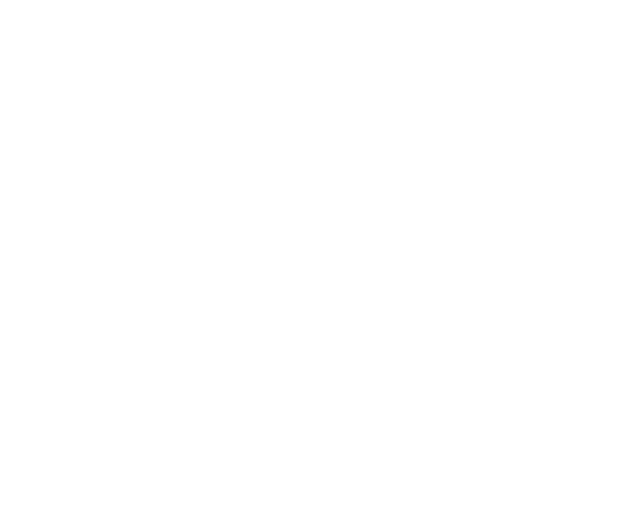
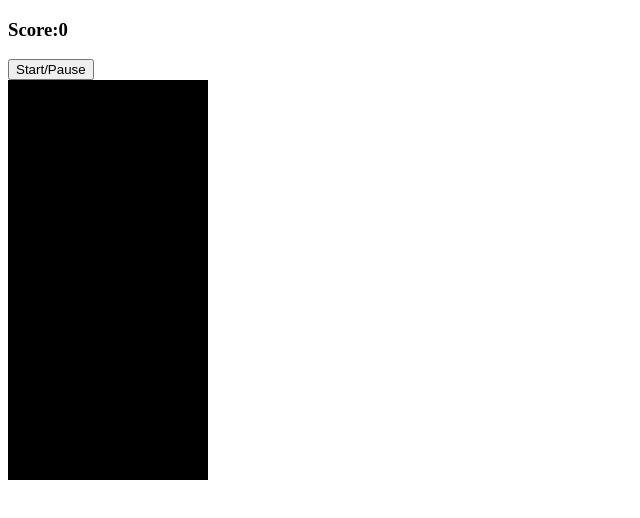
Before and after one commit to kmcervan/tetris-basic, a website: page index.html in a window 1280 px wide. Shown: the whole page, without its empty margins (0-640 px from the left). Drawn offline with Linux system fonts and the light colour scheme.

Commit message:
added html, css

```diff
--- a/app.js
+++ b/app.js
@@ -0,0 +1,6 @@
+document.addEventListener('DOMContentLoaded', () => {
+
+
+
+
+})
--- a/index.html
+++ b/index.html
@@ -2,7 +2,216 @@
 <html lang="en" dir="ltr">
     <head>
         <meta charset="utf-8">
-        <script src="app.js"></script>
+        <script src="app.js" charset="utf-8"></script>
+        <link rel='stylesheet' href='style.css'></link>
         <title>Basic Tetris</title>
     </head>
+    <body>
+
+        <h3>Score:<span id='Score'>0</span></h3>
+        <button id='start-but'>Start/Pause</button>
+
+        <div class="grid">
+            <div></div>
+            <div></div>
+            <div></div>
+            <div></div>
+            <div></div>
+            <div></div>
+            <div></div>
+            <div></div>
+            <div></div>
+            <div></div>
+            <div></div>
+            <div></div>
+            <div></div>
+            <div></div>
+            <div></div>
+            <div></div>
+            <div></div>
+            <div></div>
+            <div></div>
+            <div></div>
+            <div></div>
+            <div></div>
+            <div></div>
+            <div></div>
+            <div></div>
+            <div></div>
+            <div></div>
+            <div></div>
+            <div></div>
+            <div></div>
+            <div></div>
+            <div></div>
+            <div></div>
+            <div></div>
+            <div></div>
+            <div></div>
+            <div></div>
+            <div></div>
+            <div></div>
+            <div></div>
+            <div></div>
+            <div></div>
+            <div></div>
+            <div></div>
+            <div></div>
+            <div></div>
+            <div></div>
+            <div></div>
+            <div></div>
+            <div></div>
+            <div></div>
+            <div></div>
+            <div></div>
+            <div></div>
+            <div></div>
+            <div></div>
+            <div></div>
+            <div></div>
+            <div></div>
+            <div></div>
+            <div></div>
+            <div></div>
+            <div></div>
+            <div></div>
+            <div></div>
+            <div></div>
+            <div></div>
+            <div></div>
+            <div></div>
+            <div></div>
+            <div></div>
+            <div></div>
+            <div></div>
+            <div></div>
+            <div></div>
+            <div></div>
+            <div></div>
+            <div></div>
+            <div></div>
+            <div></div>
+            <div></div>
+            <div></div>
+            <div></div>
+            <div></div>
+            <div></div>
+            <div></div>
+            <div></div>
+            <div></div>
+            <div></div>
+            <div></div>
+            <div></div>
+            <div></div>
+            <div></div>
+            <div></div>
+            <div></div>
+            <div></div>
+            <div></div>
+            <div></div>
+            <div></div>
+            <div></div>
+            <div></div>
+            <div></div>
+            <div></div>
+            <div></div>
+            <div></div>
+            <div></div>
+            <div></div>
+            <div></div>
+            <div></div>
+            <div></div>
+            <div></div>
+            <div></div>
+            <div></div>
+            <div></div>
+            <div></div>
+            <div></div>
+            <div></div>
+            <div></div>
+            <div></div>
+            <div></div>
+            <div></div>
+            <div></div>
+            <div></div>
+            <div></div>
+            <div></div>
+            <div></div>
+            <div></div>
+            <div></div>
+            <div></div>
+            <div></div>
+            <div></div>
+            <div></div>
+            <div></div>
+            <div></div>
+            <div></div>
+            <div></div>
+            <div></div>
+            <div></div>
+            <div></div>
+            <div></div>
+            <div></div>
+            <div></div>
+            <div></div>
+            <div></div>
+            <div></div>
+            <div></div>
+            <div></div>
+            <div></div>
+            <div></div>
+            <div></div>
+            <div></div>
+            <div></div>
+            <div></div>
+            <div></div>
+            <div></div>
+            <div></div>
+            <div></div>
+            <div></div>
+            <div></div>
+            <div></div>
+            <div></div>
+            <div></div>
+            <div></div>
+            <div></div>
+            <div></div>
+            <div></div>
+            <div></div>
+            <div></div>
+            <div></div>
+            <div></div>
+            <div></div>
+            <div></div>
+            <div></div>
+            <div></div>
+            <div></div>
+            <div></div>
+            <div></div>
+            <div></div>
+            <div></div>
+            <div></div>
+            <div></div>
+            <div></div>
+            <div></div>
+            <div></div>
+            <div></div>
+            <div></div>
+            <div></div>
+            <div></div>
+            <div></div>
+            <div></div>
+            <div></div>
+            <div></div>
+            <div></div>
+            <div></div>
+            <div></div>
+            <div></div>
+            <div></div>
+            <div></div>
+            <div></div>
+            <div></div>
+        </div>
+    </body>
 </html>
--- a/style.css
+++ b/style.css
@@ -0,0 +1,12 @@
+.grid {
+    width: 200px;
+    height: 400px;
+    display: flex;
+    flex-wrap: wrap;
+    background-color: cadetblue;
+}
+.grid div {
+    height: 20px;
+    width: 20px;
+    background-color: black;
+}
```
Also changed, not shown: package.json (+4 -3 lines), .eslintrc.json (added), 1 other file.
